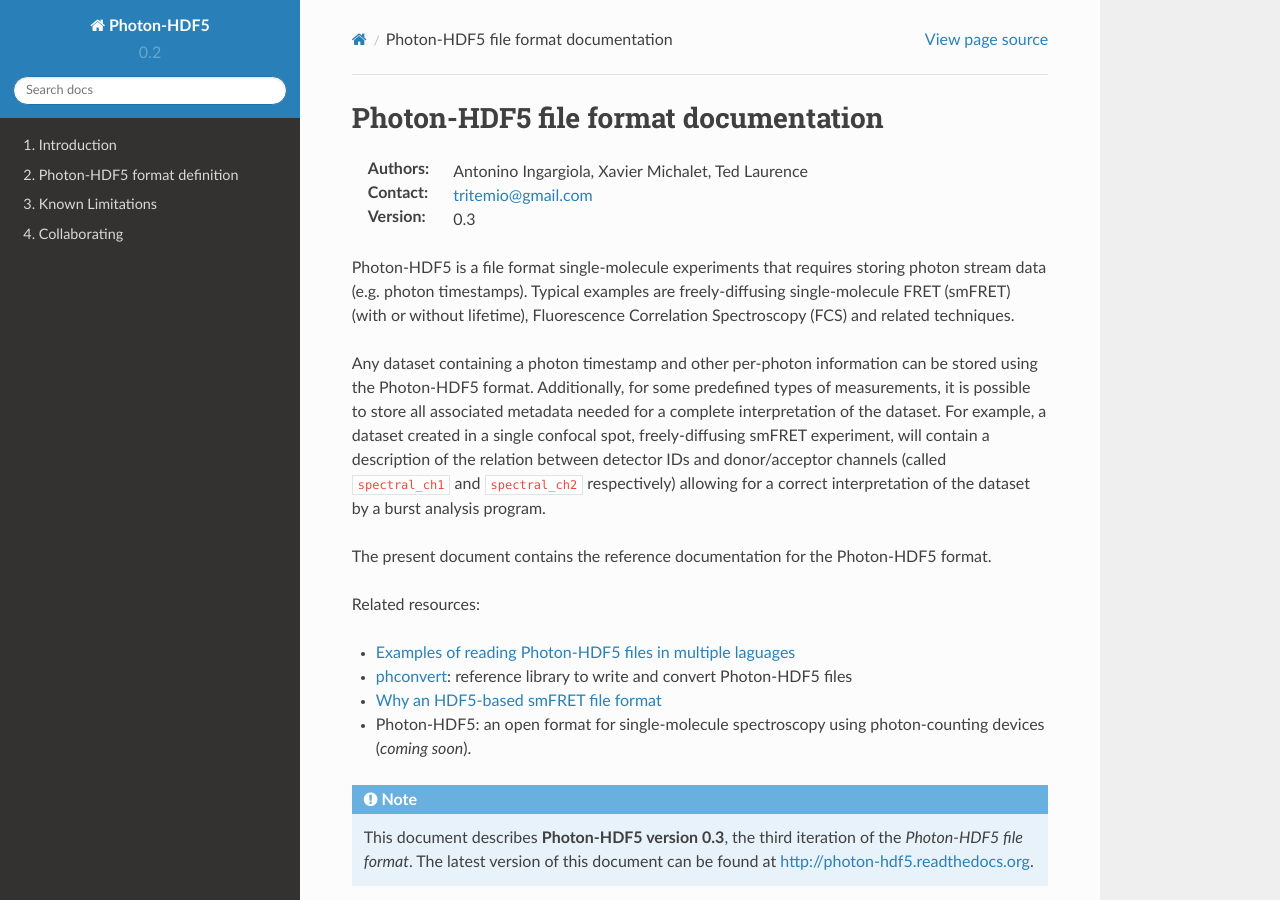
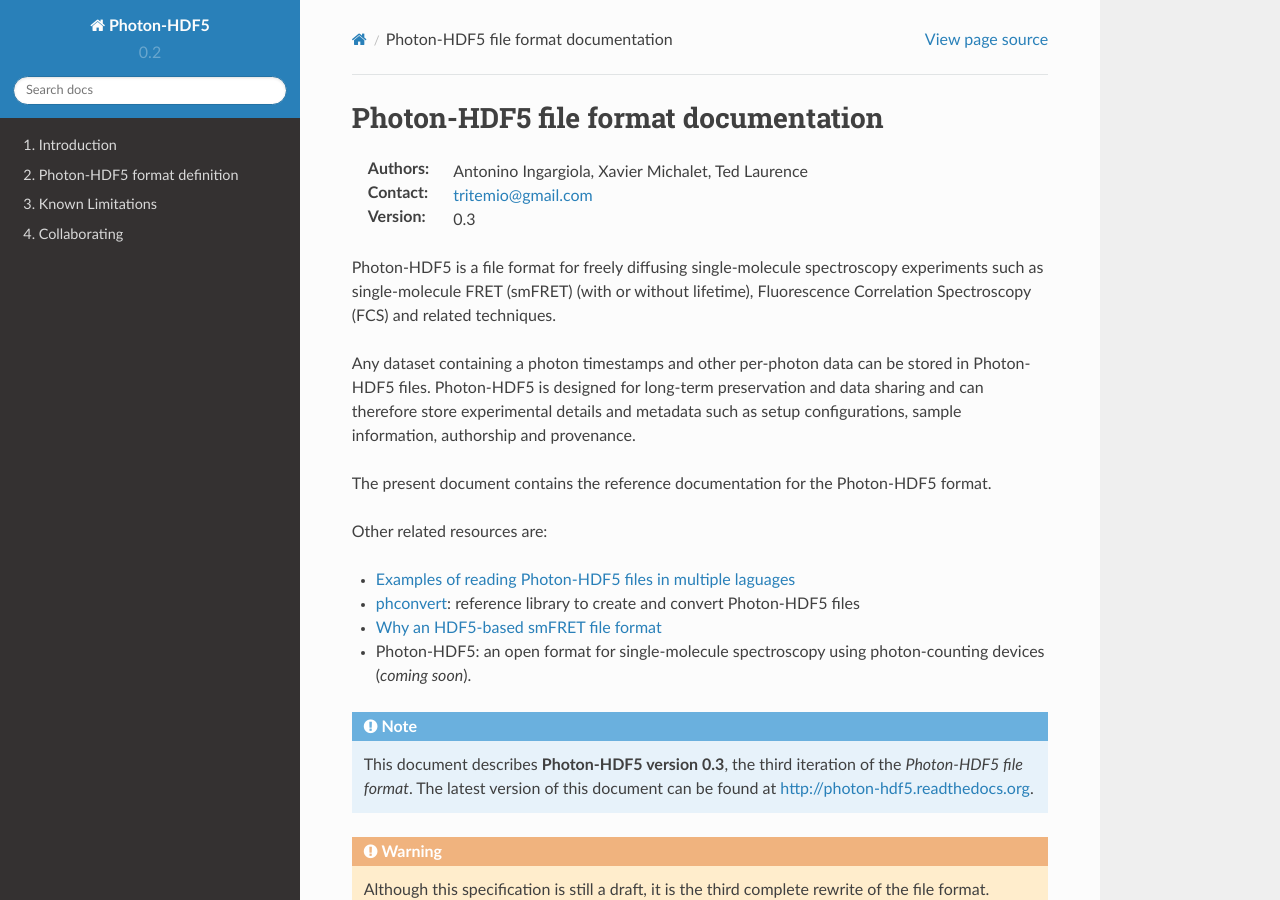
Before and after one commit to Photon-HDF5/photon-hdf5, a Sphinx documentation site: the page built from docs/index.rst, in a window 1280 px wide and 900 px high. Built offline with Sphinx 7.4.7 and the Read the Docs theme 2.0.0, drawn with Linux system fonts in a browser that asks for light colours.

Commit message:
Update index.rst

```diff
--- a/docs/index.rst
+++ b/docs/index.rst
@@ -10,33 +10,26 @@ Photon-HDF5 file format documentation
 :Contact: tritemio@gmail.com
 :Version: 0.3
 
-Photon-HDF5 is a file format single-molecule experiments
-that requires storing photon stream data (e.g. photon timestamps).
-Typical examples are freely-diffusing single-molecule FRET (smFRET)
-(with or without lifetime), Fluorescence Correlation Spectroscopy (FCS)
-and related techniques.
 
-Any dataset containing a photon timestamp and other per-photon information
-can be stored using the Photon-HDF5 format.
-Additionally, for some predefined types of measurements, it is possible to
-store all associated metadata needed for a complete interpretation
-of the dataset. For example, a dataset created in a single confocal spot,
-freely-diffusing smFRET experiment,
-will contain a description of the relation between detector IDs and
-donor/acceptor channels (called ``spectral_ch1`` and ``spectral_ch2``
-respectively) allowing for a correct interpretation of the dataset
-by a burst analysis program.
+Photon-HDF5 is a file format for freely diffusing single-molecule spectroscopy
+experiments such as single-molecule FRET (smFRET) (with or without lifetime),
+Fluorescence Correlation Spectroscopy (FCS) and related techniques.
+
+Any dataset containing a photon timestamps and other per-photon data
+can be stored in Photon-HDF5 files.
+Photon-HDF5 is designed for long-term preservation and data sharing and
+can therefore store experimental details and metadata such as
+setup configurations, sample information, authorship and provenance.
 
 The present document contains the reference documentation for the Photon-HDF5 format.
 
-Related resources:
+Other related resources are:
 
 - `Examples of reading Photon-HDF5 files in multiple laguages <https://github.com/Photon-Data/photon_hdf5_reading_examples>`__
-- `phconvert <https://github.com/Photon-Data/phconvert>`__: reference library to write and convert Photon-HDF5 files
+- `phconvert <https://github.com/Photon-Data/phconvert>`__: reference library to create and convert Photon-HDF5 files
 - `Why an HDF5-based smFRET file format <http://fretbursts.readthedocs.org/en/latest/HDF5_format.html>`__
 - Photon-HDF5: an open format for single-molecule spectroscopy
   using photon-counting devices (*coming soon*).
-
 
 
 .. note ::
```
